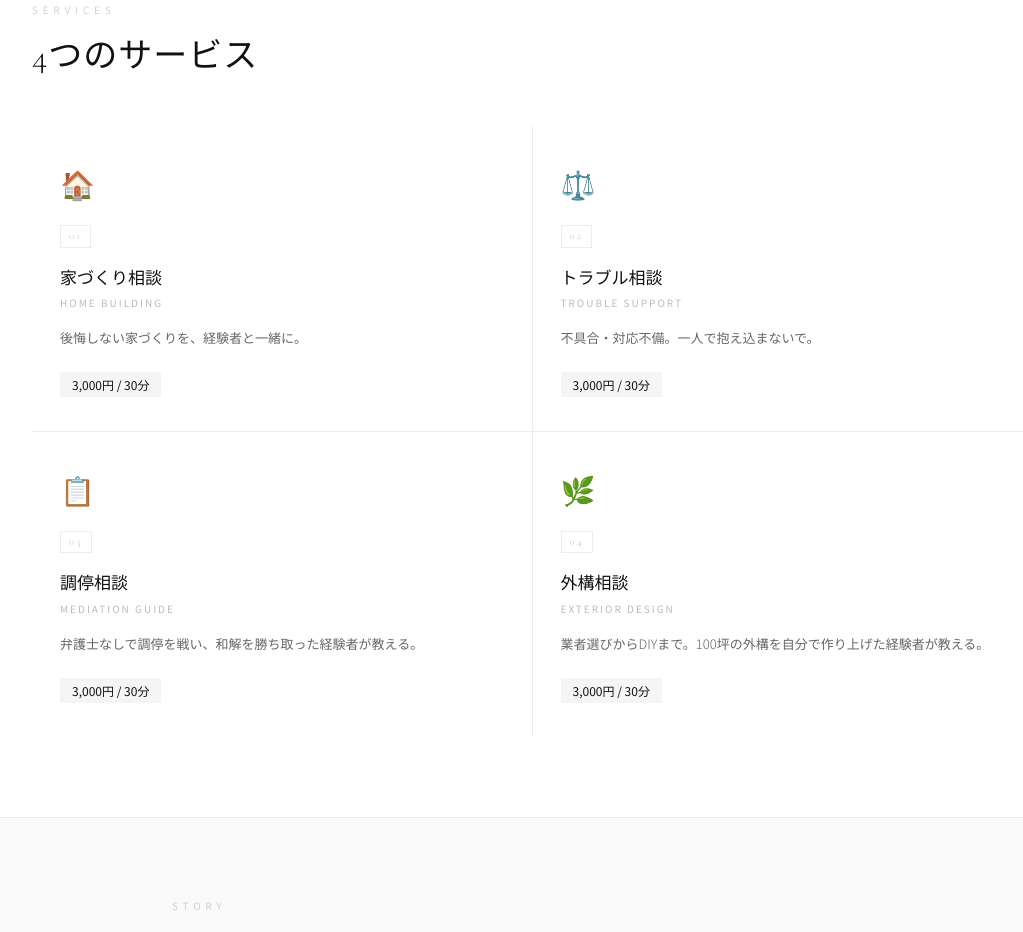
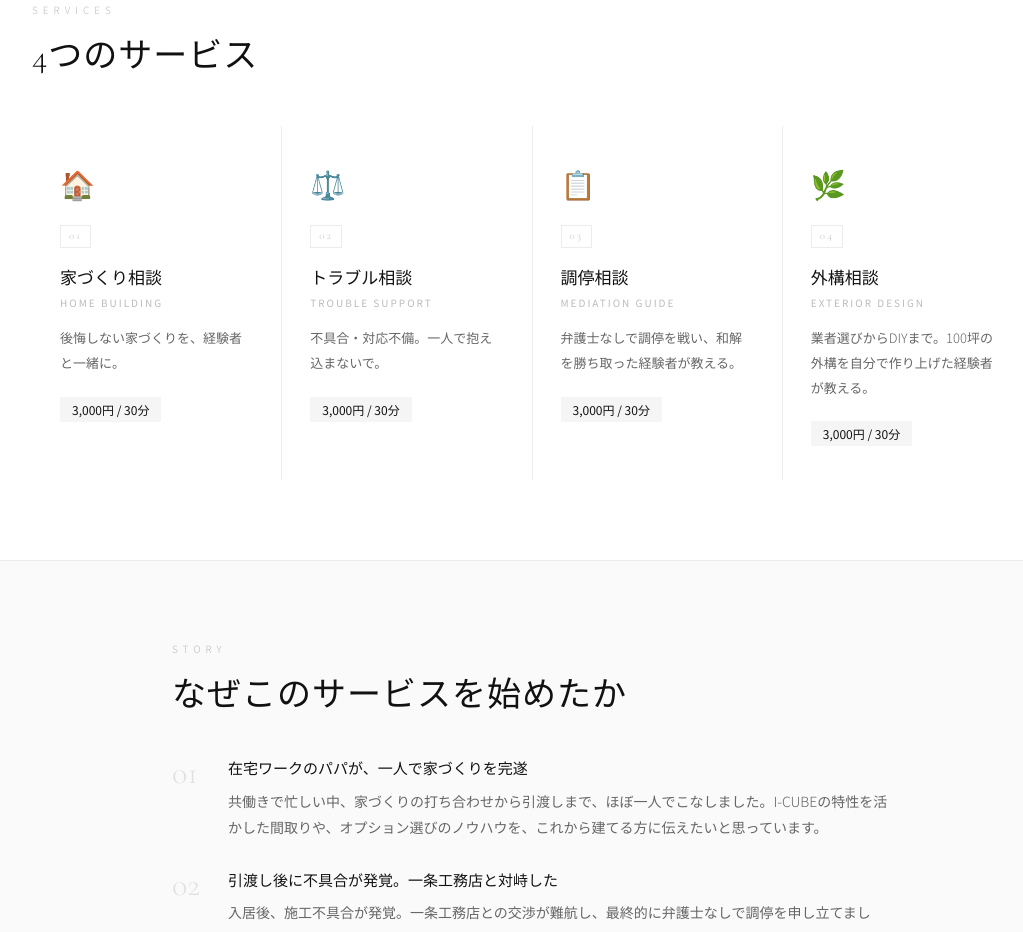
Before and after one commit to tradehant1-cloud/ichijo-consul, a React (Vite) app: page / in a window 1280 px wide. Shown: the part 1240-2172 px from the top of the page, without its empty margins (108-1131 px from the left). Built offline with nearby package versions, Linux system fonts and the light colour scheme.

Commit message:
4 services horizontal

```diff
--- a/src/App.jsx
+++ b/src/App.jsx
@@ -262,7 +262,7 @@ export default function App() {
               <div style={{ maxWidth: 1000, margin: "0 auto" }}>
                 <p style={{ fontSize: 10, letterSpacing: 5, color: "#bbb", marginBottom: 14, fontWeight: 300 }}>SERVICES</p>
                 <h2 style={{ fontFamily: "'Cormorant Garamond', serif", fontSize: 34, fontWeight: 300, marginBottom: 44, letterSpacing: 1 }}>4つのサービス</h2>
-                <div className="services-grid" style={{ display: "grid", gridTemplateColumns: "1fr 1fr", gap: 1, background: "#ececec" }}>
+                <div className="services-grid" style={{ display: "grid", gridTemplateColumns: "1fr 1fr 1fr 1fr", gap: 1, background: "#ececec" }}>
                   {SERVICES.map((s) => (
                     <div key={s.id} className="svc-card" onClick={() => setView("service")} style={{ background: "#fff", padding: "36px 28px" }}>
                       <div style={{ fontSize: 28, marginBottom: 16 }}>{s.icon}</div>
```
